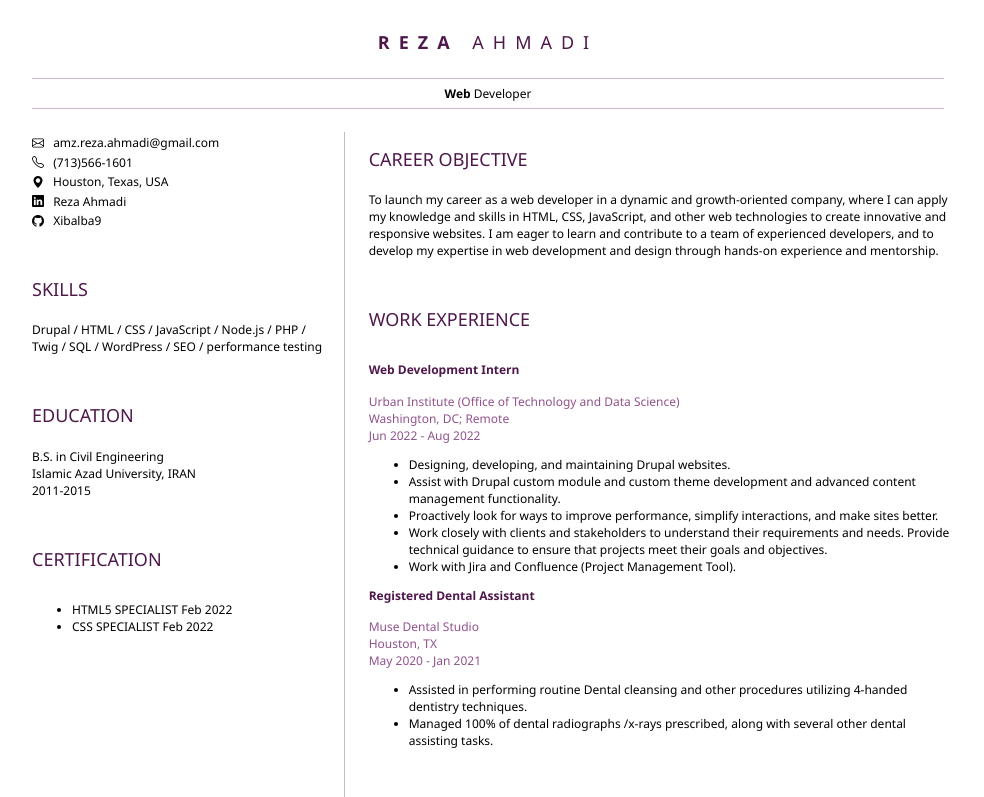
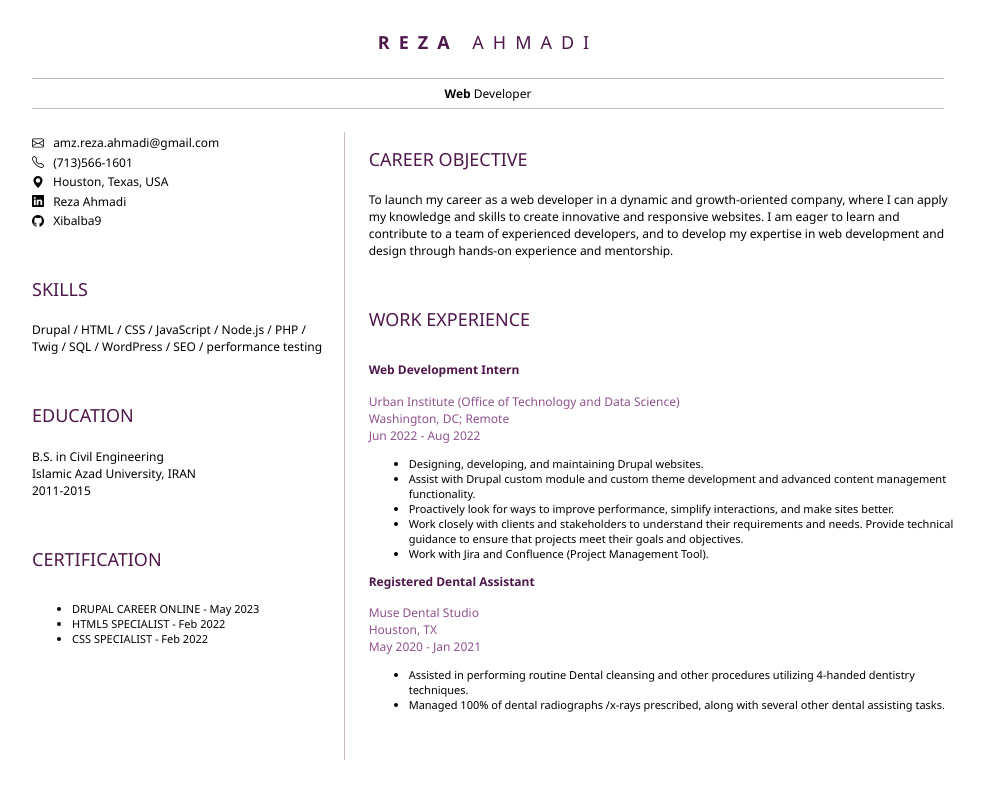
Before and after one commit to Xibalba9/resume, a plain HTML site: page index.html in a window 1280 px wide. Shown: the whole page, without its empty margins (152-1136 px from the left). Drawn offline with nearby package versions, Linux system fonts and the light colour scheme.

Commit message:
Updated index.html, Modified style.css

```diff
--- a/index.html
+++ b/index.html
@@ -6,7 +6,6 @@
         <title>Reza Ahmadi Resume</title>
         <link rel="stylesheet" href="https://cdn.jsdelivr.net/npm/bootstrap-icons@1.10.5/font/bootstrap-icons.css">
     </head>
-
     <body>
         <header id="header">
             <h1><b>REZA</b> AHMADI</h1>
@@ -52,15 +51,16 @@
                 <section>
                     <h2>CERTIFICATION</h2>
                     <ul>
-                        <li><a href="https://www.credential.net/d8f051e5-317d-47e7-9e35-39825e89700e">HTML5 SPECIALIST</a> Feb 2022</li>
-                        <li><a href="https://www.credential.net/8faeae68-c6f4-41d0-936c-a28b15d1d1f2">CSS SPECIALIST</a> Feb 2022</li>
+                        <li><a href="https://www.drupaleasy.com/">DRUPAL CAREER ONLINE</a> - May 2023</li>
+                        <li><a href="https://www.credential.net/d8f051e5-317d-47e7-9e35-39825e89700e">HTML5 SPECIALIST</a> - Feb 2022</li>
+                        <li><a href="https://www.credential.net/8faeae68-c6f4-41d0-936c-a28b15d1d1f2">CSS SPECIALIST</a> - Feb 2022</li>
                     </ul>
                 </section>
             </article>
             <article id="mainRight" class="right-column">
                 <section>
                     <h2>CAREER OBJECTIVE</h2>
-                    <p>To launch my career as a web developer in a dynamic and growth-oriented company, where I can apply my knowledge and skills in HTML, CSS, JavaScript, and other web technologies to create innovative and responsive websites. I am eager to learn and contribute to a team of experienced developers, and to develop my expertise in web development and design through hands-on experience and mentorship.</p>
+                    <p>To launch my career as a web developer in a dynamic and growth-oriented company, where I can apply my knowledge and skills to create innovative and responsive websites. I am eager to learn and contribute to a team of experienced developers, and to develop my expertise in web development and design through hands-on experience and mentorship.</p>
                 </section>
                 <section>
                     <h2>WORK EXPERIENCE</h2>
--- a/style.css
+++ b/style.css
@@ -1,7 +1,6 @@
 .container {
     display: flex;
-    align-items: stretch
-
+    align-items: stretch;
 }
 .left-column {
     width: 35%;
@@ -31,6 +30,10 @@ ul {
     list-style: disc ;
 }
 
+li {
+    font-size: 11px;
+}
+
 section {
     margin: auto 1em 4em 2em;
 }
@@ -41,9 +44,9 @@ a {
 }
 
 a:hover {
-    color: rgb(78, 24, 75);
+    color: rgb(144, 82, 141);
     text-decoration: underline;
-  }
+}
 
 i {
     margin-right: .5em;
```
Lines whose indentation alone changed are shown as unchanged.
